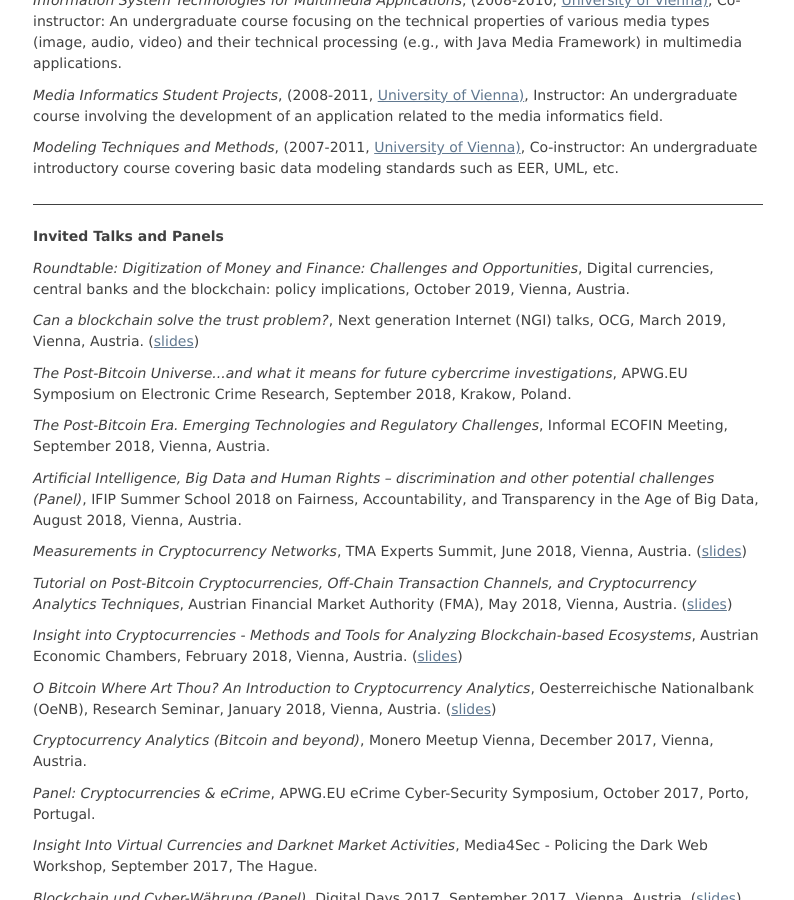
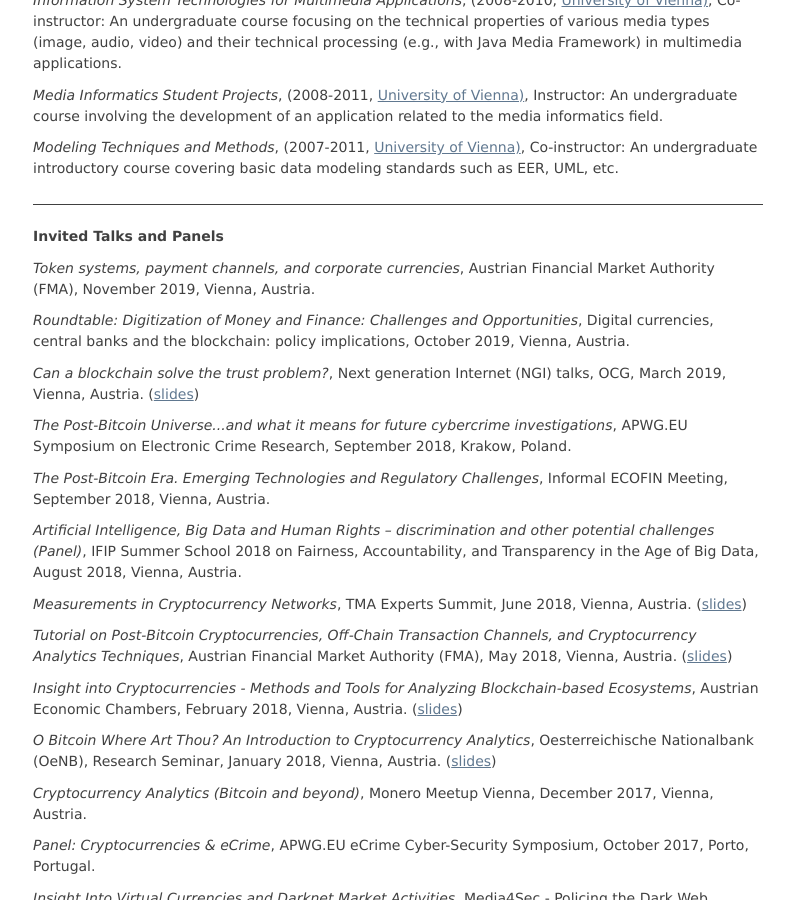
Before and after one commit to behas/behas.github.com, a Jekyll site: the page built from index.html, in a window 1280 px wide and 900 px high, scrolled down 4431 px. Shown: the whole window, without its empty margins (242-1036 px from the left). Built offline with Jekyll 4.4.1, drawn with Linux system fonts in a browser that asks for light colours.

Commit message:
added FMA talk

```diff
--- a/_data/talks.yml
+++ b/_data/talks.yml
@@ -1,3 +1,8 @@
+- title: "Token systems, payment channels, and corporate currencies"
+  venue: "Austrian Financial Market Authority (FMA)"
+  date: 2019-11-13
+  location: "Vienna, Austria"
+
 - title: "Roundtable: Digitization of Money and Finance: Challenges and Opportunities"
   venue: "Digital currencies, central banks and the blockchain: policy implications"
   date: 2019-10-25
```
